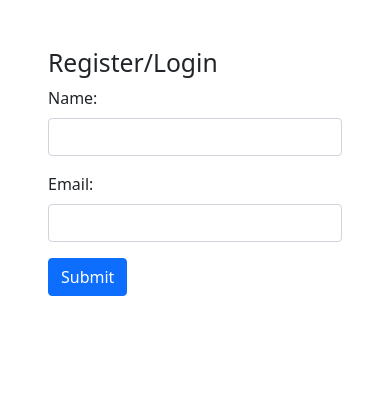
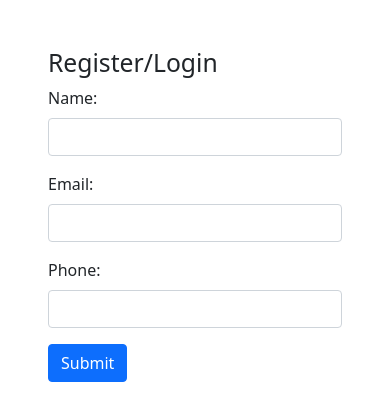
Before and after one commit to bowtie-co/reach-jquery-example, a website: page public/index.html in a window 390 px wide. Drawn offline with nearby package versions, Linux system fonts and the light colour scheme.

Commit message:
Add phone input for users, test sms sends

```diff
--- a/public/index.html
+++ b/public/index.html
@@ -22,6 +22,11 @@
           <div class="mb-3">
             <label for="email" class="form-label">Email:</label>
             <input type="email" class="form-control" id="email" name="email" required>
+          </div>
+
+          <div class="mb-3">
+            <label for="phone" class="form-label">Phone:</label>
+            <input type="text" class="form-control" id="phone" name="phone" required>
           </div>
 
           <button type="submit" class="btn btn-primary">Submit</button>
--- a/public/js/forms.js
+++ b/public/js/forms.js
@@ -21,7 +21,7 @@ $(document).ready(function () {
     e.preventDefault();
 
     var formData = {};
-    var formFields = [ 'name', 'email' ];
+    var formFields = [ 'name', 'email', 'phone' ];
 
     for (var i = 0; i < formFields.length; i++) {
       var fieldName = formFields[i];
@@ -58,13 +58,13 @@ $(document).ready(function () {
             $uploadForm.show();
           }
         }).catch(err => {
-           $('.container').append(alertUpload);
+          $('.container').append(alertUpload);
         });
       } else {
         $('.container').append(alertUpload);
       }
     }).catch(err => {
-     $('.container').append(alertUpload);
+      $('.container').append(alertUpload);
     });
 
     return false;
```
